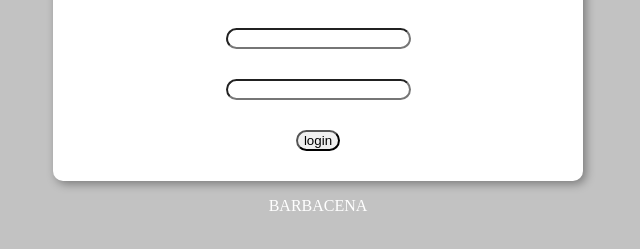
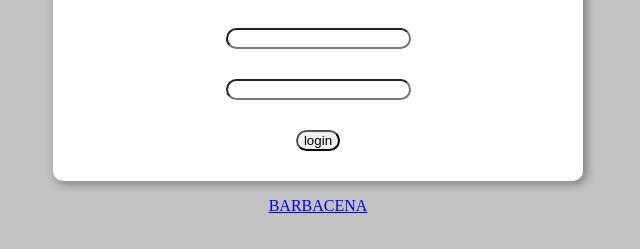
Before and after one commit to thenullspac/thenullspac.github.io, a plain HTML site: page index.html in a window 1280 px wide. Shown: the part 467-716 px from the top of the page, without its empty margins (322-962 px from the left). Drawn offline with Linux system fonts and the light colour scheme.

Commit message:
Update index.html

```diff
--- a/index.html
+++ b/index.html
@@ -34,7 +34,7 @@
 
     </section>
     <footer>
-        <p>BARBACENA</p>
+        <a href='https://github.com/thenullspac/'><p>BARBACENA</p></a>
     </footer>
     <script src='make.js'></script>
 </body>
```
